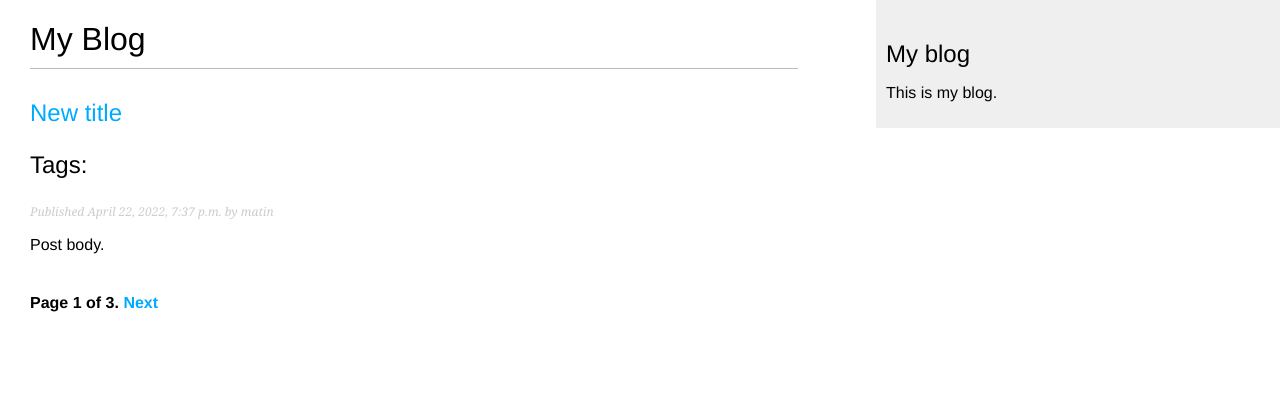
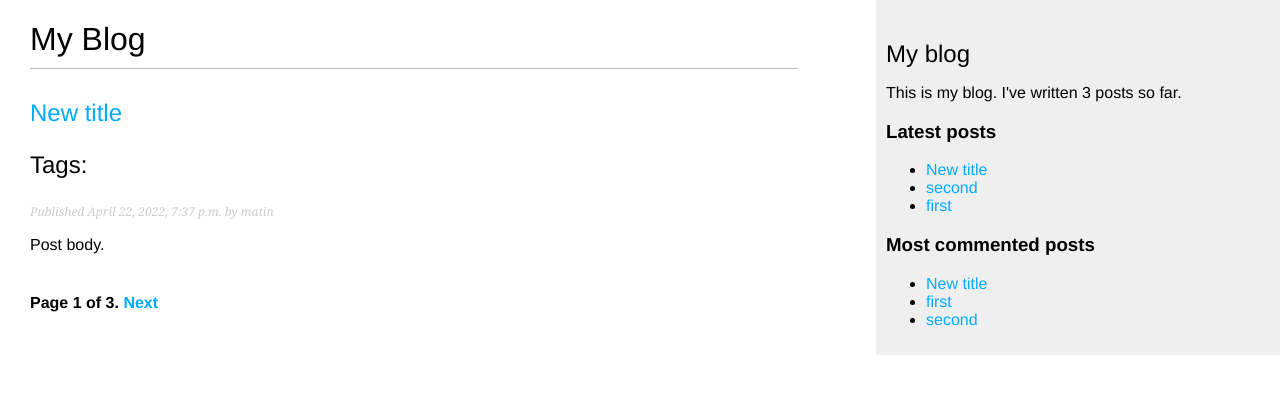
Before and after one commit to matinhosseinian/Django-3-By-Example, a Django app: page /blog/ in a window 1280 px wide. Shown: the top 394 px of the page. Run offline with Django 3.2, Linux system fonts and the light colour scheme; data comes from the database, SQL or seed files in the repository; parts of the project's set-up code (start-up, migrations or seed data) failed here and were passed over.

Commit message:
Creating custom template tags

```diff
--- a/mysite/blog/templates/blog/base.html
+++ b/mysite/blog/templates/blog/base.html
@@ -1,4 +1,5 @@
 {% load static %}
+{% load blog_tags %}
 
 <!DOCTYPE html>
 <html>
@@ -10,7 +11,18 @@
     <div id="content">{% block content %} {% endblock %}</div>
     <div id="sidebar">
       <h2>My blog</h2>
-      <p>This is my blog.</p>
+      <p>This is my blog. I've written {% total_posts %} posts so far.</p>
+      <h3>Latest posts</h3>
+      {% show_latest_posts 3 %}
+      <h3>Most commented posts</h3>
+      {% get_most_commented_posts as most_commented_posts %}
+      <ul>
+      {% for post in most_commented_posts %}
+        <li>
+        <a href="{{ post.get_absolute_url }}">{{ post.title }}</a>
+        </li>
+      {% endfor %}
+      </ul>
     </div>
   </body>
 </html>
--- /dev/null
+++ b/mysite/blog/templates/blog/post/latest_posts.html
@@ -0,0 +1,7 @@
+<ul>
+    {% for post in latest_posts %}
+        <li>
+        <a href="{{ post.get_absolute_url }}">{{ post.title }}</a>
+        </li>
+    {% endfor %}
+</ul>
--- /dev/null
+++ b/mysite/blog/templatetags/blog_tags.py
@@ -0,0 +1,22 @@
+from django import template
+from django.db.models import Count
+from ..models import Post
+
+register = template.Library()
+
+
+@register.simple_tag
+def total_posts():
+    return Post.published.count()
+
+
+@register.inclusion_tag('blog/post/latest_posts.html')
+def show_latest_posts(count=5):
+    latest_posts = Post.published.order_by('-publish')[:count]
+    return {'latest_posts': latest_posts}
+
+
+@register.simple_tag
+def get_most_commented_posts(count=5):
+    return Post.published.annotate(
+        total_comments=Count('comments')).order_by('-total_comments')[:count]
```
Also changed, not shown: mysite/blog/templatetags/__init__.py (added).
